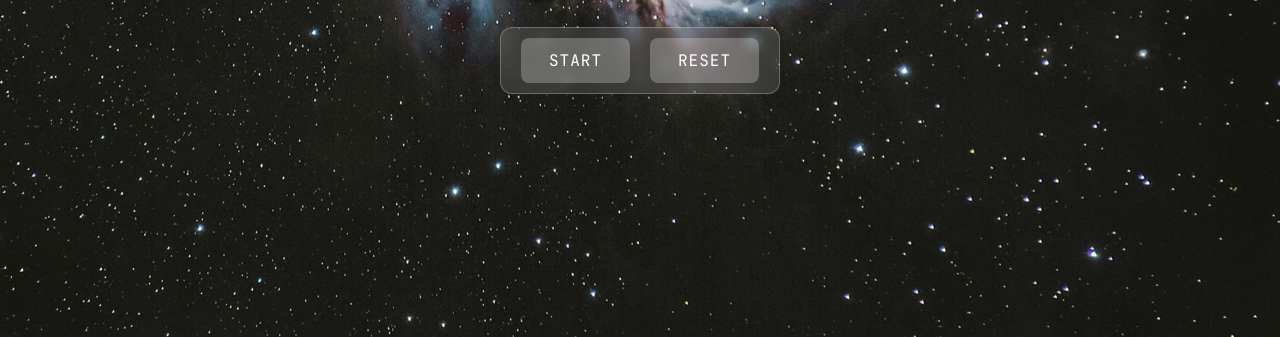
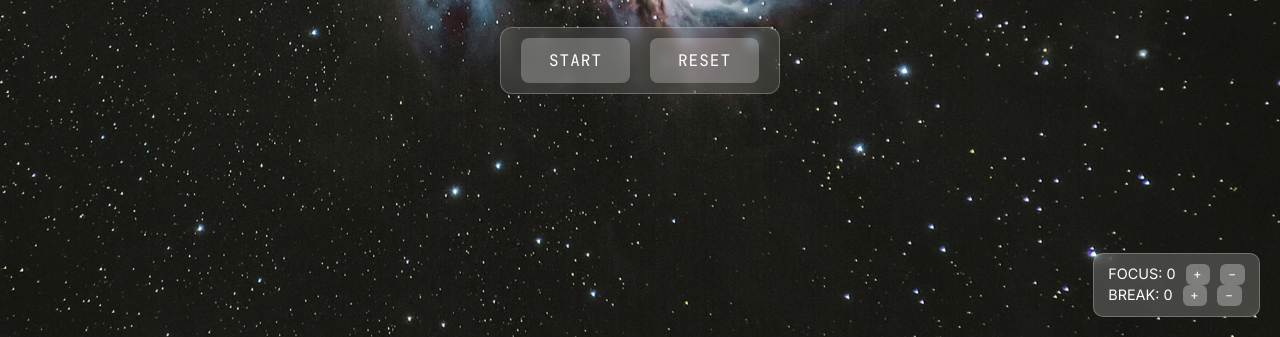
Before and after one commit to HappyLlama12/study, a plain HTML site: page index.html in a window 1280 px wide. Shown: the part 463-800 px from the top of the page. Drawn offline with Linux system fonts and the light colour scheme.

Commit message:
initial commit

```diff
--- a/index.html
+++ b/index.html
@@ -136,6 +136,31 @@
     button:hover {
         background: var(--accent);
     }
+
+    #session-tracker {
+        position: fixed;
+        bottom: 20px;
+        right: 20px;
+        background: rgba(255,255,255,0.2);
+        padding: 10px 14px;
+        border-radius: 10px;
+        border: 1px solid rgba(255,255,255,0.25);
+        font-size: 0.9rem;
+        backdrop-filter: blur(5px);
+    }
+
+    #session-tracker button {
+        margin-left: 6px;
+        font-size: 0.8rem;
+        padding: 2px 8px;
+        border: none;
+        background: rgba(255,255,255,0.3);
+        border-radius: 6px;
+        cursor: pointer;
+    }
+    #session-tracker button:hover {
+        background: rgba(255,255,255,0.5);
+    }
 </style>
 </head>
 
@@ -157,6 +182,16 @@
 <div class="buttons">
     <button id="startBtn" onclick="startPause()">START</button>
     <button onclick="resetTimer()">RESET</button>
+</div>
+
+<div id="session-tracker">
+    FOCUS: <span id="focusCount">0</span>
+    <button onclick="adjustCount('focus', 1)">+</button>
+    <button onclick="adjustCount('focus', -1)">–</button>
+    <br>
+    BREAK: <span id="breakCount">0</span>
+    <button onclick="adjustCount('break', 1)">+</button>
+    <button onclick="adjustCount('break', -1)">–</button>
 </div>
 
 <script>
@@ -260,6 +295,15 @@
                         });
                     }
 
+                    if (mode === "focus") {
+                        focusCount++;
+                        localStorage.setItem("focusCount", focusCount);
+                    } else {
+                        breakCount++;
+                        localStorage.setItem("breakCount", breakCount);
+                    }
+                    updateTrackerUI();
+
                     // Change button back to "START"
                     document.getElementById("startBtn").innerText = "START";
                 }
@@ -289,6 +333,25 @@
         }
     }
 
+    let focusCount = Number(localStorage.getItem("focusCount") || 0);
+    let breakCount = Number(localStorage.getItem("breakCount") || 0);
+
+    function updateTrackerUI() {
+        document.getElementById("focusCount").innerText = focusCount;
+        document.getElementById("breakCount").innerText = breakCount;
+    }
+
+    function adjustCount(type, delta) {
+        if (type === "focus") {
+            focusCount = Math.max(0, focusCount + delta);
+            localStorage.setItem("focusCount", focusCount);
+        } else {
+            breakCount = Math.max(0, breakCount + delta);
+            localStorage.setItem("breakCount", breakCount);
+        }
+        updateTrackerUI();
+    }
+
     renderTime();
 </script>
 
```
